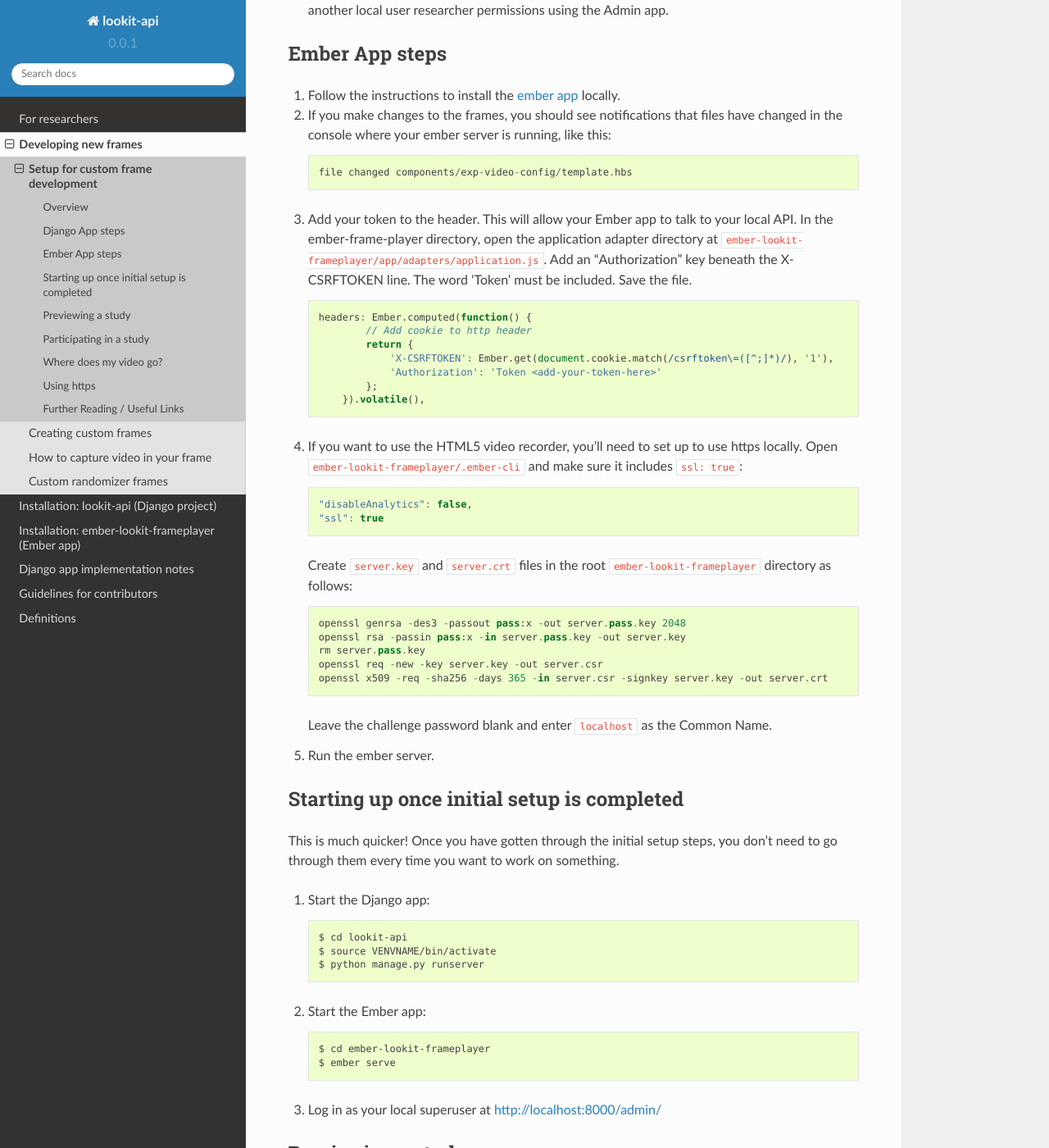
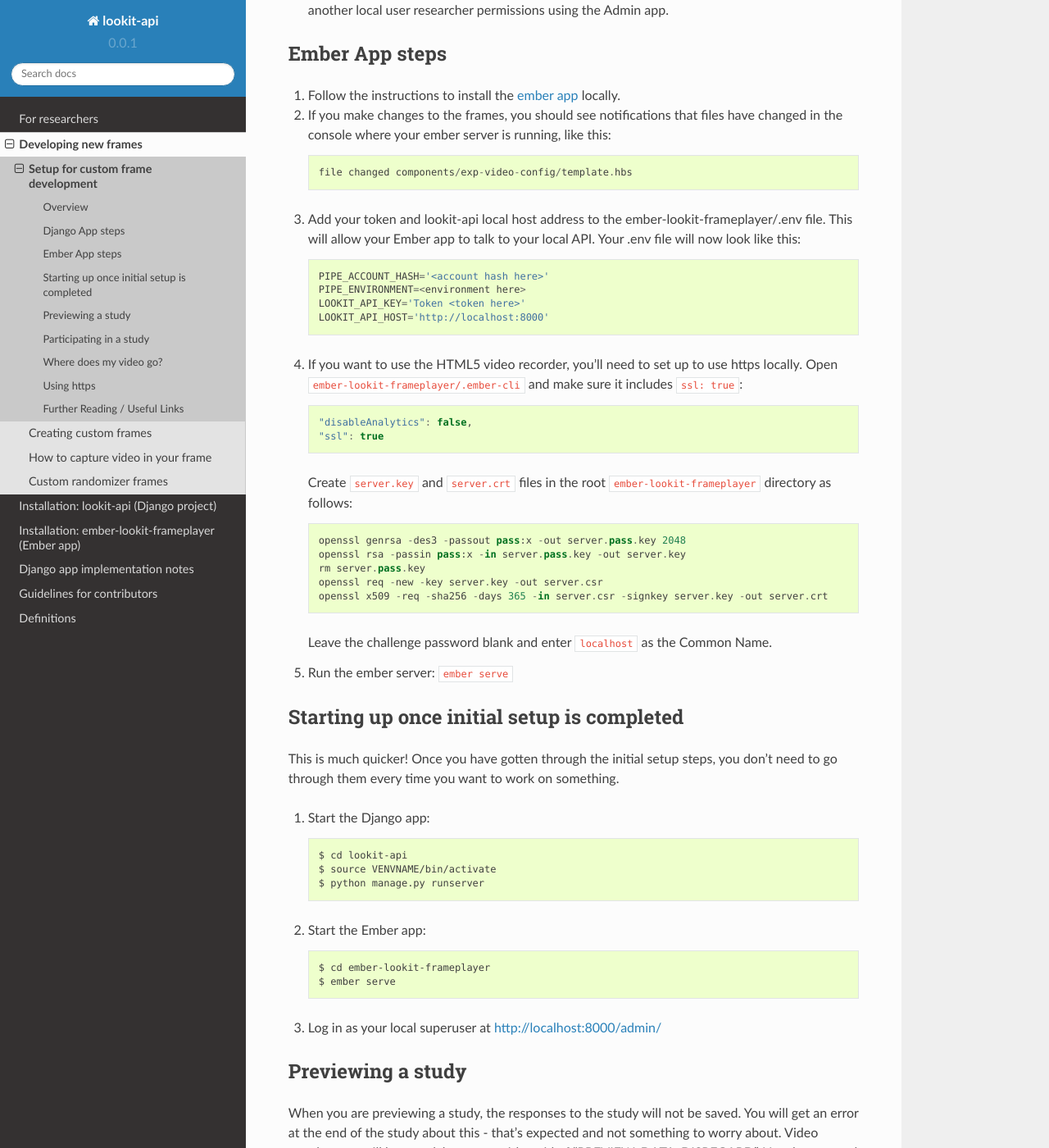
Before and after one commit to lookit/lookit-docs, a Sphinx documentation site: the page built from docs/source/local-frame-development.rst, in a window 1280 px wide and 1400 px high, scrolled down 1727 px. Shown: the whole window at 82% size. Built offline with Sphinx 7.4.7 and the Read the Docs theme 2.0.0, drawn with Linux system fonts in a browser that asks for light colours.

Commit message:
Change instructions for setting up local development, per https://github.com/lookit/ember-lookit-frameplayer/pull/55

```diff
--- a/docs/source/local-frame-development.rst
+++ b/docs/source/local-frame-development.rst
@@ -109,22 +109,16 @@
 
       file changed components/exp-video-config/template.hbs
 
-3. Add your token to the header. This will allow your Ember app to talk
-   to your local API. In the ember-frame-player directory, open the
-   application adapter directory at
-   ``ember-lookit-frameplayer/app/adapters/application.js``. Add an
-   “Authorization” key beneath the X-CSRFTOKEN line. The word ‘Token’
-   must be included. Save the file.
+3. Add your token and lookit-api local host address
+   to the ember-lookit-frameplayer/.env file. This will allow your Ember app to talk
+   to your local API. Your .env file will now look like this:
 
-   .. code:: js
+   ::
 
-      headers: Ember.computed(function() {
-              // Add cookie to http header
-              return {
-                  'X-CSRFTOKEN': Ember.get(document.cookie.match(/csrftoken\=([^;]*)/), '1'),
-                  'Authorization': 'Token <add-your-token-here>'
-              };
-          }).volatile(),
+      PIPE_ACCOUNT_HASH='<account hash here>'
+      PIPE_ENVIRONMENT=<environment here>
+      LOOKIT_API_KEY='Token <token here>'
+      LOOKIT_API_HOST='http://localhost:8000'
 
 4. If you want to use the HTML5 video recorder, you’ll need to set up to
    use https locally. Open ``ember-lookit-frameplayer/.ember-cli`` and
@@ -149,7 +143,7 @@
    Leave the challenge password blank and enter ``localhost`` as the
    Common Name.
 
-5. Run the ember server.
+5. Run the ember server: ``ember serve``
 
 Starting up once initial setup is completed
 -------------------------------------------
```
Also changed, not shown: docs/source/ember-app-installation.rst (+7 -1 lines).
